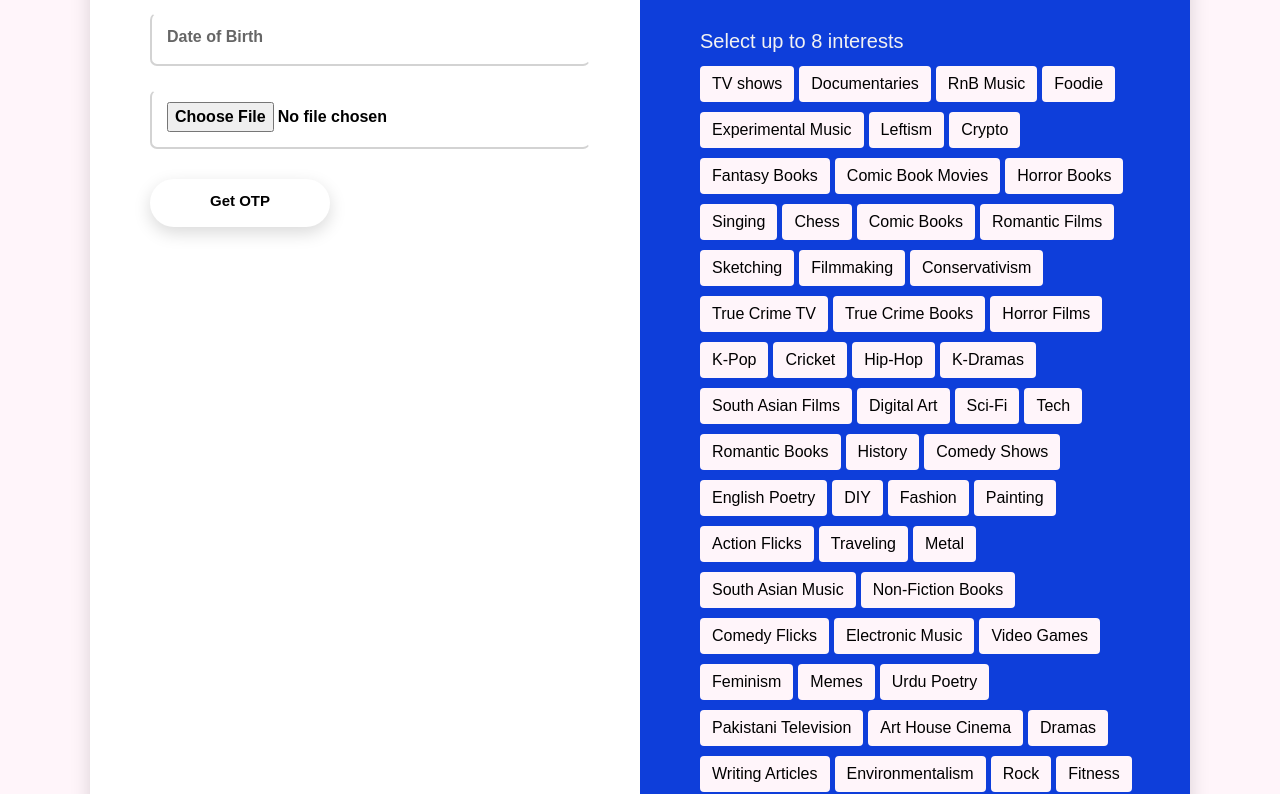
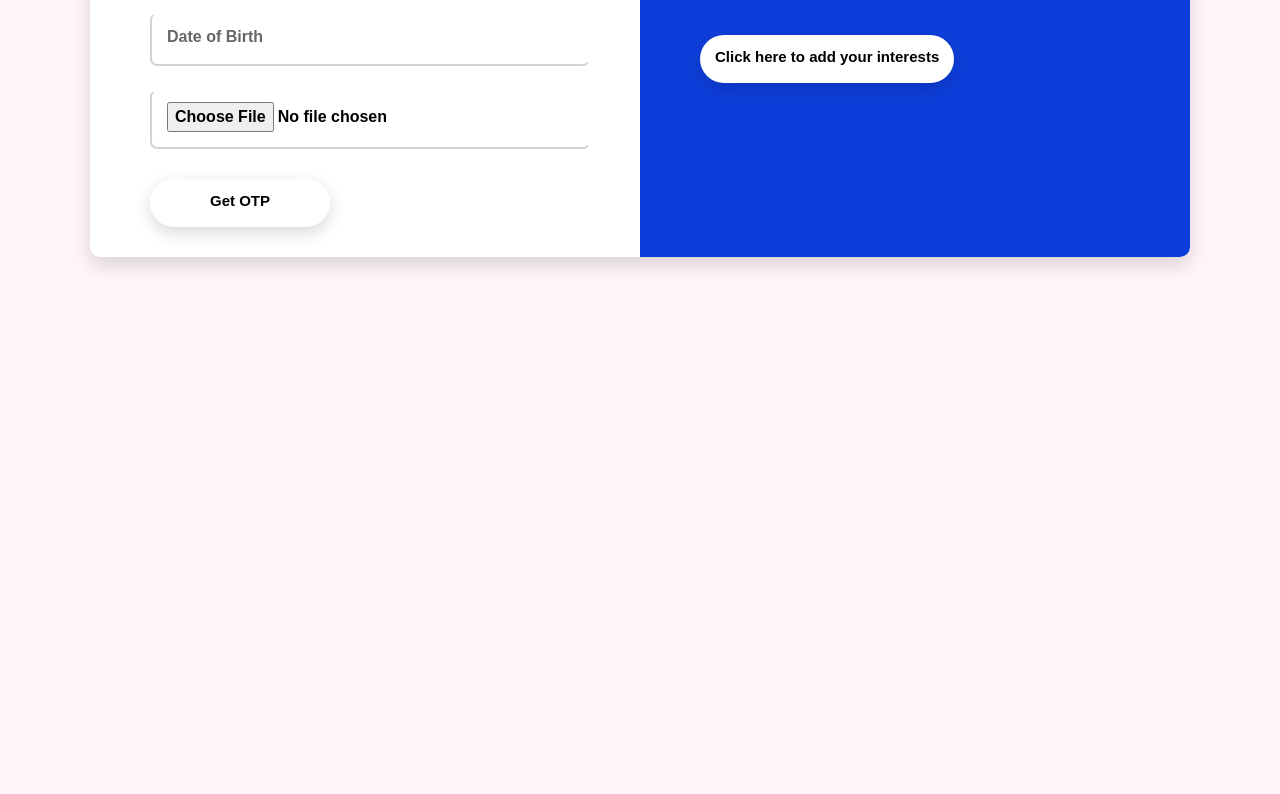
Before and after one commit to valkrypton/aashna, a Vue app: page /sign-up in a window 1280 px wide. Shown: the part 669-1463 px from the top of the page. After the commit the page ends 1021 px from the top, so only its background shows below. Built offline with nearby package versions, Linux system fonts and the light colour scheme.

Commit message:
interests component done

```diff
--- /dev/null
+++ b/src/components/Interests.vue
@@ -0,0 +1,166 @@
+<template>
+  <div class="modal fade" id="staticBackdrop" data-bs-backdrop="static" data-bs-keyboard="false" tabindex="-1"
+       aria-labelledby="staticBackdropLabel" aria-hidden="true">
+    <div class="modal-dialog">
+      <div class="modal-content modal-dialog-centered modal-dialog-scrollable">
+        <div class="modal-header">
+          <h5 class="modal-title" id="staticBackdropLabel">Select upto 8 interests</h5>
+          <button @click="close" type="button" class="btn-close" data-bs-dismiss="modal" aria-label="Close"></button>
+        </div>
+        <div class="modal-body">
+          <div class="container">
+            <div class="row mb-3">
+              <h3>Sports</h3>
+              <div v-for="interest in sports" class="col-md-auto">
+                <input name="interests" type="checkbox" :value="interest.name" class="btn-check" :id="interest.name"
+                       autocomplete="off"
+                       v-model="interest.checked" @click="check">
+                <label class="btn btn-light interests-item" :for="interest.name">{{
+                    interest.name
+                  }}</label>
+              </div>
+            </div>
+            <div class="row mb-3">
+              <h3>Cinema</h3>
+              <div v-for="interest in movies" class="col-md-auto">
+                <input name="interests" type="checkbox" :value="interest.name" class="btn-check" :id="interest.name"
+                       autocomplete="off"
+                       v-model="interest.checked" @click="check">
+                <label class="btn btn-light interests-item" :for="interest.name">{{
+                    interest.name
+                  }}</label>
+              </div>
+            </div>
+            <div class="row mb-3">
+              <h3>Television</h3>
+              <div v-for="interest in television" class="col-md-auto">
+                <input name="interests" type="checkbox" :value="interest.name" class="btn-check" :id="interest.name"
+                       autocomplete="off"
+                       v-model="interest.checked" @click="check">
+                <label class="btn btn-light interests-item" :for="interest.name">{{
+                    interest.name
+                  }}</label>
+              </div>
+            </div>
+            <h3>Music</h3>
+            <div class="row mb-3">
+              <div v-for="interest in music" class="col-md-auto">
+                <input name="interests" type="checkbox" :value="interest.name" class="btn-check" :id="interest.name"
+                       autocomplete="off"
+                       v-model="interest.checked" @click="check">
+                <label class="btn btn-light interests-item" :for="interest.name">{{
+                    interest.name
+                  }}</label>
+              </div>
+            </div>
+            <div class="row mb-3">
+              <h3>Reading</h3>
+              <div v-for="interest in reading" class="col-md-auto">
+                <input name="interests" type="checkbox" :value="interest.name" class="btn-check" :id="interest.name"
+                       autocomplete="off"
+                       v-model="interest.checked" @click="check">
+                <label class="btn btn-light interests-item" :for="interest.name">{{
+                    interest.name
+                  }}</label>
+              </div>
+            </div>
+            <div class="row mb-3">
+              <h3>Writing</h3>
+              <div v-for="interest in writing" class="col-md-auto">
+                <input name="interests" type="checkbox" :value="interest.name" class="btn-check" :id="interest.name"
+                       autocomplete="off"
+                       v-model="interest.checked" @click="check">
+                <label class="btn btn-light interests-item" :for="interest.name">{{
+                    interest.name
+                  }}</label>
+              </div>
+            </div>
+            <div class="row mb-3">
+              <h3>Going Out</h3>
+              <div v-for="interest in going_out" class="col-md-auto">
+                <input name="interests" type="checkbox" :value="interest.name" class="btn-check" :id="interest.name"
+                       autocomplete="off"
+                       v-model="interest.checked" @click="check">
+                <label class="btn btn-light interests-item" :for="interest.name">{{
+                    interest.name
+                  }}</label>
+              </div>
+            </div>
+            <div class="row mb-3">
+              <h3>Staying in</h3>
+              <div v-for="interest in staying_in" class="col-md-auto">
+                <input name="interests" type="checkbox" :value="interest.name" class="btn-check" :id="interest.name"
+                       autocomplete="off"
+                       v-model="interest.checked" @click="check">
+                <label class="btn btn-light interests-item" :for="interest.name">{{
+                    interest.name
+                  }}</label>
+              </div>
+            </div>
+          </div>
+        </div>
+        <div class="modal-footer">
+          <button @click="close" type="button" class="btn btn-secondary" data-bs-dismiss="modal">Close</button>
+          <button @click="close" type="button" class="btn btn-primary">Understood</button>
+        </div>
+      </div>
+    </div>
+  </div>
+</template>
+
+<script setup>
+
+import {
+  going_out,
+  movies,
+  music,
+  reading,
+  sports,
+  staying_in,
+  television,
+  writing
+} from "@/composables/possibleInterests";
+
+const userInterests = new Set()
+const emits = defineEmits(['interest closed'])
+
+function check(e) {
+  if (!userInterests.has(e.target.value)) {
+    if (userInterests.size + 1 <= 8) {
+      userInterests.add(e.target.value)
+      e.target.checked = true
+    } else {
+      e.target.checked = false
+    }
+  } else {
+    userInterests.delete(e.target.value)
+    e.target.checked = false
+  }
+}
+
+function close() {
+  emits('interest-closed', Array.from(userInterests))
+}
+</script>
+
+<style scoped>
+
+.interests-item {
+  margin: 5px 5px 5px 0;
+}
+
+.btn-check:checked + .btn-light {
+  background-color: var(--secondary-color);
+  border-color: transparent;
+}
+
+.btn-light {
+  background-color: var(--bg-color);
+  color: black;
+  border: transparent;
+}
+
+.btn-light:hover {
+  background-color: #ffd1e8;
+}
+</style>
--- a/src/composables/possibleInterests.js
+++ b/src/composables/possibleInterests.js
@@ -1,32 +1,74 @@
-export const possibleInterests = [{name: 'Cricket', checked: false},
-    {name: 'Football', checked: false}, {name: 'Fitness', checked: false},
-    {name: 'Environmentalism', checked: false}, {name: 'Leftism', checked: false},
-    {name: 'Conservativism', checked: false}, {name: 'Feminism', checked: false},
-    {name: 'Urdu Poetry', checked: false}, {name: 'Documentaries', checked: false},
-    {name: 'Comedy Shows', checked: false}, {name: 'English Poetry', checked: false},
-    {name: 'Hip-Hop', checked: false}, {name: 'Rock', checked: false},
-    {name: 'Pop Music', checked: false}, {name: 'South Asian Classical Music', checked: false},
-    {name: 'Western Classical Music', checked: false}, {name: 'Experimental Music', checked: false},
-    {name: 'Non-Fiction Books', checked: false}, {name: 'Dramas', checked: false},
-    {name: 'K-Pop', checked: false}, {name: 'K-Dramas', checked: false},
-    {name: 'Pakistani Television', checked: false}, {name: 'Making Music', checked: false},
-    {name: 'Theatre', checked: false}, {name: 'Filmmaking', checked: false},
+const sports = [
+    {name: 'Cricket', checked: false},
+    {name: 'Football', checked: false},
+    {name: 'Hockey', checked: false},
+    {name: 'BasketBall', checked: false},
+    {name: 'Tennis', checked: false},
+    {name: 'Motorsports', checked: false},
+    {name: 'Badminton', checked: false},
+    {name: 'Table Tennis', checked: false},
+]
+const movies = [
+    {name: 'Filmmaking', checked: false},
     {name: 'Action Flicks', checked: false}, {name: 'Comedy Flicks', checked: false},
-    {name: 'Sci-Fi', checked: false}, {name: 'TV shows', checked: false},
-    {name: 'RnB Music', checked: false}, {name: 'Electronic Music', checked: false},
-    {name: 'South Asian Films', checked: false}, {name: 'Traveling', checked: false},
-    {name: 'Foodie', checked: false}, {name: 'Crypto', checked: false},
-    {name: 'Memes', checked: false}, {name: 'Chess', checked: false},
-    {name: 'Video Games', checked: false}, {name: 'Painting', checked: false},
-    {name: 'Fantasy Books', checked: false}, {name: 'Writing Poetry', checked: false},
-    {name: 'Writing Articles', checked: false}, {name: 'Art House Cinema', checked: false},
-    {name: 'Comic Books', checked: false}, {name: 'Comic Book Movies', checked: false},
-    {name: 'South Asian Music', checked: false}, {name: 'Horror Films', checked: false},
-    {name: 'Horror Books', checked: false}, {name: 'Romantic Films', checked: false},
+    {name: 'Sci-Fi', checked: false},
+    {name: 'Romantic Films', checked: false},
+    {name: 'Horror Films', checked: false},
+    {name: 'Comic Book Movies', checked: false},
+    {name: 'Art House Cinema', checked: false},
+    {name: 'South Asian Films', checked: false},
+    {name: 'Theatre', checked: false},
+]
+const television = [
+    {name: 'K-Dramas', checked: false},
+    {name: 'True Crime TV', checked: false},
+    {name: 'Pakistani Television', checked: false},
+    {name: 'Dramas', checked: false},
+    {name: 'Documentaries', checked: false},
+    {name: 'Comedy Shows', checked: false},
+]
+const reading = [
+    {name: 'Non-Fiction Books', checked: false},
+    {name: 'Fantasy Books', checked: false},
+    {name: 'Comic Books', checked: false},
+    {name: 'Horror Books', checked: false},
     {name: 'Romantic Books', checked: false},
-    {name: 'Cooking', checked: false}, {name: 'History', checked: false},
-    {name: 'True Crime Books', checked: false}, {name: 'True Crime TV', checked: false},
-    {name: 'Metal', checked: false}, {name: 'Digital Art', checked: false},
-    {name: 'Sketching', checked: false}, {name: 'DIY', checked: false},
-    {name: 'Singing', checked: false}, {name: 'Fashion', checked: false},
-    {name: 'Board Games', checked: false}, {name: 'Tech', checked: false}];
+    {name: 'True Crime Books', checked: false},
+]
+const music = [
+    {name: 'Metal', checked: false},
+    {name: 'Singing', checked: false},
+    {name: 'South Asian Music', checked: false},
+    {name: 'Hip-Hop', checked: false},
+    {name: 'Pop Music', checked: false},
+    {name: 'Rock', checked: false},
+    {name: 'South Asian Classical Music', checked: false},
+    {name: 'Western Classical Music', checked: false},
+    {name: 'Experimental Music', checked: false},
+    {name: 'K-Pop', checked: false},
+    {name: 'Making Music', checked: false},
+    {name: 'RnB Music', checked: false},
+    {name: 'Electronic Music', checked: false},
+]
+const staying_in = [
+    {name: 'Video Games', checked: false},
+    {name: 'Painting', checked: false},
+    {name: 'Digital Art', checked: false},
+    {name: 'Sketching', checked: false},
+    {name: 'DIY', checked: false},
+    {name: 'Board Games', checked: false},
+]
+const going_out = [
+    {name: 'Fitness', checked: false},
+    {name: 'Traveling', checked: false},
+    {name: 'Foodie', checked: false},
+    {name: 'Photography', checked: false},
+    {name: 'Hiking', checked: false},
+]
+const writing = [
+    {name: 'Writing Poetry', checked: false},
+    {name: 'Writing Articles', checked: false},
+    {name: 'Urdu Poetry', checked: false},
+    {name: 'English Poetry', checked: false},
+]
+module.exports = {sports, movies, television, music, staying_in, going_out, writing, reading}
--- a/src/views/SignUp.vue
+++ b/src/views/SignUp.vue
@@ -43,7 +43,8 @@
             </select>
           </div>
           <div class="form-row">
-            <input id="dob" placeholder="Date of Birth" type="text" @focusin="date" @focusout="text" name="DOB" required>
+            <input id="dob" placeholder="Date of Birth" type="text" @focusin="date" @focusout="text" name="DOB"
+                   required>
           </div>
           <div class="form-row" v-if="img_src">
             <img :src="img_src" alt="profile_img">
@@ -104,18 +105,10 @@
             <textarea class="" placeholder="A short bio.." name="bio" required></textarea>
           </div>
           <div class="form-row">
-            <h5>Select up to 8 interests</h5>
-            <div class="interests">
-              <div v-for="interest in interests" :key="interest">
-                <input name="interests" type="checkbox" :value="interest.name" class="btn-check" :id="interest.name"
-                       autocomplete="off"
-                       v-model="interest.checked" @click="check">
-                <label class="btn btn-light interests-item" :for="interest.name">{{
-                    interest.name
-                  }}</label>
-              </div>
-            </div>
+            <input class="register" type="button" data-bs-toggle="modal" data-bs-target="#staticBackdrop"
+                   value="Click here to add your interests">
           </div>
+          <Interests @interest-closed="getInterests"/>
         </div>
       </form>
     </div>
@@ -130,7 +123,8 @@ import {watch} from 'vue';
 import axios from "axios";
 import {useRouter} from "vue-router";
 import {checkEmailValidity, checkPwValidity} from "@/composables/validEmailPassword";
-import {possibleInterests} from "@/composables/possibleInterests";
+
+import Interests from '../components/Interests'
 
 const baseURL = "http://localhost:3000"
 const router = useRouter();
@@ -141,7 +135,7 @@ let codeSent = ref(false);
 let invalidCode = ref(true);
 let codeEntered = ref(false);
 let userExists = ref(false)
-const interests = ref(possibleInterests)
+let interests = []
 const form = ref(null)
 const years = ref([]);
 const email = ref('')
@@ -182,6 +176,7 @@ function getCode() {
 function submitForm() {
   console.log("AAAAAAAAAAAAA")
   const fd = new FormData(form.value)
+  fd.append('interests', interests)
   axios.post(baseURL + '/registerUser', fd, {
     headers: {
       'content-type': 'multipart/form-data'
@@ -204,7 +199,10 @@ function verifyCode() {
       invalidCode.value = !response.data.validOTP;
     })
   }
+}
 
+function getInterests(data) {
+  interests = data
 }
 
 function date(e) {
@@ -226,20 +224,8 @@ function resendCode() {
 }
 
 
-((array) => {
-  for (let i = array.length - 1; i > 0; i--) {
-    const j = Math.floor(Math.random() * (i + 1));
-    [array[i], array[j]] = [array[j], array[i]];
-  }
-})(interests.value)
-
-
 for (let i = 0; i < 8; i++) {
   years.value.push(startYear + i);
-}
-
-function check(e) {
-  e.target.checked = interests.value.filter(i => i.checked).length < 8;
 }
 
 function showImg(e) {
@@ -475,6 +461,27 @@ img {
   color: white;
 }
 
+.form-v10-content .form-detail .form-right .register {
+  background: white;
+  border-radius: 25px;
+  box-shadow: 0 6px 17px 0 rgba(0, 0, 0, 0.15);
+  -o-box-shadow: 0 6px 17px 0 rgba(0, 0, 0, 0.15);
+  -moz-box-shadow: 0 6px 17px 0 rgba(0, 0, 0, 0.15);
+  -webkit-box-shadow: 0 6px 17px 0 rgba(0, 0, 0, 0.15);
+  width: fit-content;
+  border: none;
+  margin: 6px auto;
+  cursor: pointer;
+  color: black;
+  font-weight: 700;
+  font-size: 15px;
+}
+
+.form-v10-content .form-detail .form-right .register:hover {
+  background-color: var(--secondary-color);
+  color: white;
+}
+
 .form-v10-content .form-detail .form-right .form-row-last input {
   padding: 1.5rem;
 }
@@ -626,31 +633,6 @@ textarea:focus {
   border-color: var(--secondary-color);
 }
 
-.interests {
-  display: flex;
-  flex-direction: row;
-  flex-wrap: wrap;
-}
-
-.interests-item {
-  margin: 5px 5px 5px 0;
-}
-
-.btn-check:checked + .btn-light {
-  background-color: var(--secondary-color);
-  border-color: transparent;
-}
-
-.btn-light {
-  background-color: var(--bg-color);
-  color: black;
-  border: transparent;
-}
-
-.btn-light:hover {
-  background-color: #ffd1e8;
-}
-
 h5 {
   color: #f2f2f2;
   font-weight: 400;
@@ -661,7 +643,8 @@ h5 {
   width: 100%;
   margin: 3% 0 5%;
 }
-#dob{
+
+#dob {
   cursor: pointer;
 }
 </style>
```
Also changed, not shown: src/components/ImageDrop.vue (deleted, +0 -79 lines), src/views/ProfileView.vue (+37 -29 lines), 1 other file (tests, documents, lock files or other folders).
